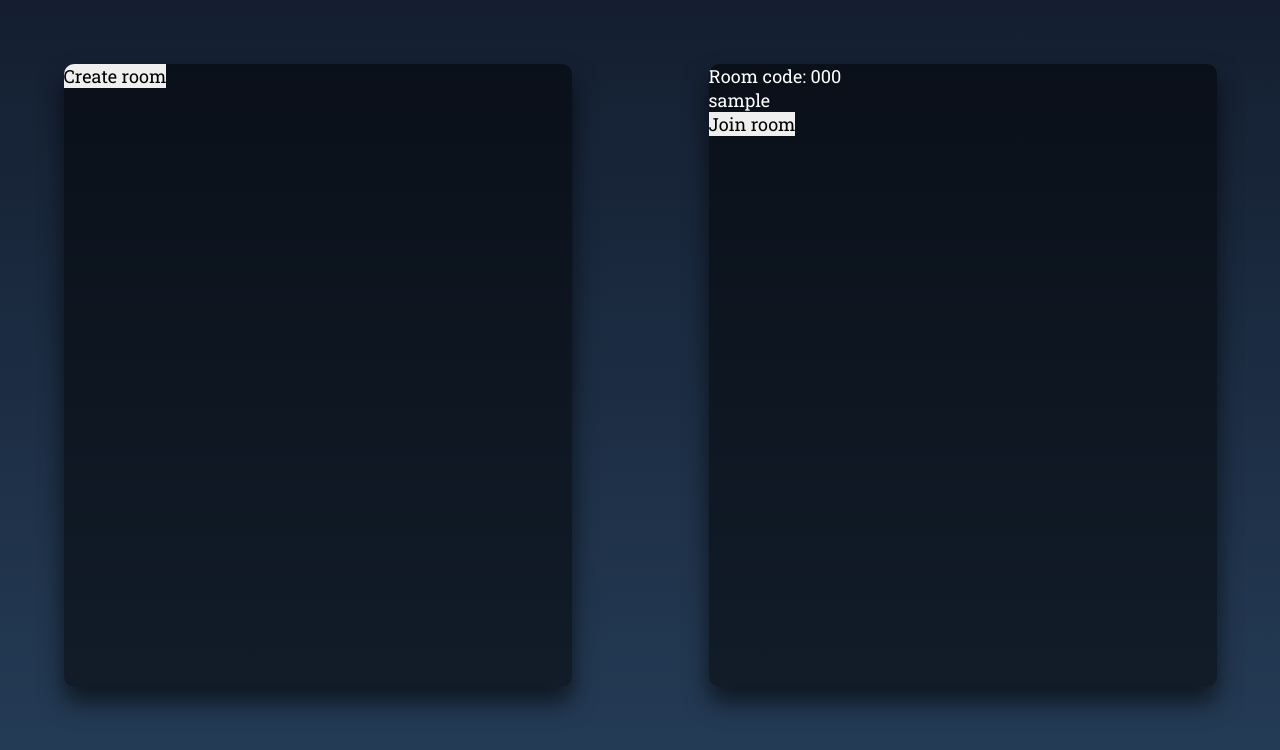
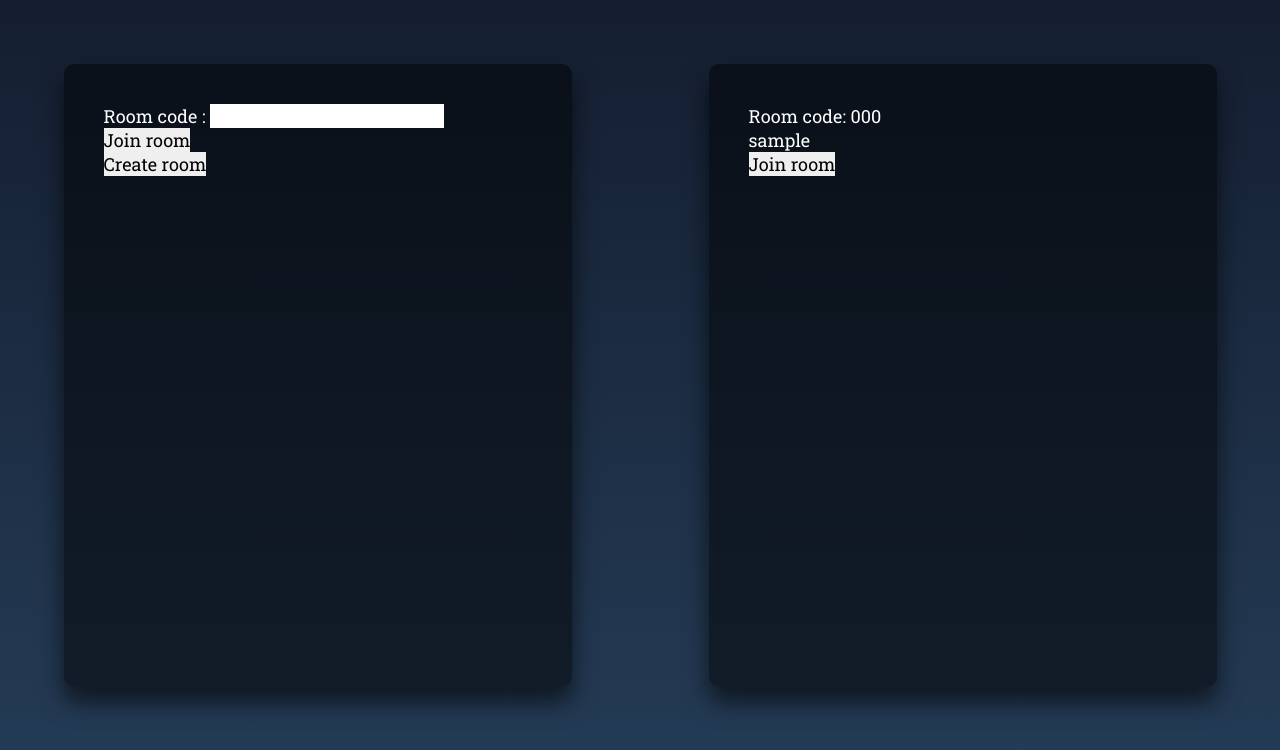
Before and after one commit to Sydnec/skullking, a Django app: template myapp/templates/myapp/home.html in a window 1280 px wide. Shown: the part 50-800 px from the top of the page. Run offline with Django 3.2, Linux system fonts and the light colour scheme; the template is opened without the code that fills it: most values are stand-ins (such as "Sample title", 1, 10 or a date in 2020); some web fonts are replaced.

```diff
--- a/myapp/apps.py
+++ b/myapp/apps.py
@@ -1,5 +1,4 @@
 from django.apps import AppConfig
-
 
 class MyAppConfig(AppConfig):
     name = 'myapp'
--- a/myapp/models/models.py
+++ b/myapp/models/models.py
@@ -11,6 +11,7 @@ class Room(models.Model):
     code = models.CharField(max_length=6, unique=True,  primary_key=True)
     players = models.ManyToManyField(Player, related_name='rooms', blank=True, limit_choices_to={'rooms__lt': 10})
     rounds = models.ManyToManyField('Round', related_name='rooms', blank=True, limit_choices_to={'rooms__lt': 10})
+    owner = models.ForeignKey(Player, on_delete=models.CASCADE, related_name='owned_rooms', null=False)
 
     def save(self, *args, **kwargs):
         if not self.code:
--- a/myapp/static/myapp/style.css
+++ b/myapp/static/myapp/style.css
@@ -10,7 +10,7 @@
 	font-size: 18px;
 	overflow: hidden;
 }
-p, h1, h2, h3, h4, h5, h6, li {
+p, h1, h2, h3, h4, h5, h6, li, label {
 	color: white;
 }
 #content {
@@ -179,6 +179,7 @@ a {
 }
 .room-list,
 .room-creation {
+    padding: 40px;
     display: block;
     margin: 10%;
     background: rgba(0, 0, 0, 0.5);
--- a/myapp/templates/myapp/base.html
+++ b/myapp/templates/myapp/base.html
@@ -1,12 +1,13 @@
-<!-- this is base template with navbar and footer -->
+<!-- myapp/templates/myapp/base.html -->
+
 {% load static %}
-
 <!DOCTYPE html>
 <html lang="fr">
 	<head>
 		<meta charset="UTF-8" />
 		<meta name="viewport" content="width=device-width, initial-scale=1.0" />
 		<title>Skullking</title>
+		<link rel="shortcut icon" href="{% static 'myapp/images/logo.png' %}" />
 		<link rel="preconnect" href="https://fonts.googleapis.com" />
 		<link rel="preconnect" href="https://fonts.gstatic.com" crossorigin />
 		<link
@@ -39,7 +40,9 @@
 				{% if not user.is_authenticated %}
 				<ul class="navbar-nav">
 					<li class="active">
-						<a id="register-button" href="{% url 'register' %}">Registration</a>
+						<a id="register-button" href="{% url 'register' %}"
+							>Registration</a
+						>
 					</li>
 				</ul>
 				{% endif %}
@@ -56,7 +59,9 @@
 				<p class="account-infos">Logged as {{ user.username }}</p>
 				<ul class="navbar-nav">
 					<li class="active">
-						<a id="signout-button" href="{% url 'logout' %}">Sign Out</a>
+						<a id="signout-button" href="{% url 'logout' %}"
+							>Sign Out</a
+						>
 					</li>
 				</ul>
 				{% endif %}
--- a/myapp/templates/myapp/home.html
+++ b/myapp/templates/myapp/home.html
@@ -1,11 +1,18 @@
+<!-- myapp/templates/myapp/home.html -->
+
 {% extends "myapp/base.html" %} {% block content %}
 <div class="home-content">
 	<div class="room-creation">
-        <form action="/room/" method="post">
+		<form action="/room_redirect" method="get">
+			<label for="roomInput">Room code :</label>
+			<input type="text" id="roomInput" name="content" />
+			<input type="submit" value="Join room" />
+		</form>
+		<form action="/room/" method="post">
 			{% csrf_token %}
 			<button type="submit">Create room</button>
 		</form>
-    </div>
+	</div>
 	<div class="room-list">
 		{% for room in rooms_data %}
 		<h2>Room code: {{ room.code }}</h2>
@@ -14,7 +21,7 @@
 			<li>{{ username }}</li>
 			{% endfor %}
 		</ul>
-        <form action="/room/{{ room.code }}/" method="post">
+		<form action="/room/{{ room.code }}/" method="post">
 			{% csrf_token %}
 			<input type="hidden" name="room_id" value="{{ room.code }}" />
 			<button type="submit">Join room</button>
--- a/myapp/templates/myapp/login.html
+++ b/myapp/templates/myapp/login.html
@@ -1,3 +1,5 @@
+<!-- myapp/templates/myapp/login.html -->
+
 {% extends "myapp/base.html" %} {% block content %}
 <div class="form-content">
 	<h2>Login</h2>
--- a/myapp/templates/myapp/registration.html
+++ b/myapp/templates/myapp/registration.html
@@ -1,3 +1,5 @@
+<!-- myapp/templates/myapp/registration.html -->
+
 {% extends "myapp/base.html" %} {% block content %}
 <div class="form-content">
 	<h2>Register</h2>
--- a/myapp/urls.py
+++ b/myapp/urls.py
@@ -1,7 +1,7 @@
 from myapp.views.home import home
 from myapp.views.game import game
 from myapp.views.logout import logout
-from myapp.views.room import newroom, joinroom, leaveroom
+from myapp.views.room import newroom, joinroom, leaveroom, room_redirect
 from myapp.views.register import RegisterView
 
 from django.urls import path, re_path
@@ -17,6 +17,7 @@ urlpatterns = [
     path('logout/', logout, name='logout'),
     path('register/', RegisterView.as_view(), name='register'),
     path('room/', newroom, name='room'),
+    path('room_redirect/', room_redirect, name='room_redirect'),
     path('room/<str:room_id>', game, name='room'),
     re_path(r'^room/(?P<room_id>[a-zA-Z0-9]{6})/$', game),
     path('leave/<str:room_id>', leaveroom, name='room'),
--- a/myapp/views/game.py
+++ b/myapp/views/game.py
@@ -1,6 +1,7 @@
+# myapp/views/game.py
+
 from django.contrib.auth.models import User
 from django.contrib.auth.decorators import login_required
-from django.core.paginator import Paginator
 from django.shortcuts import render, redirect
 from myapp.models import Room
 from myapp.views.room import joinroom
--- a/myapp/views/home.py
+++ b/myapp/views/home.py
@@ -1,3 +1,5 @@
+# myapp/views/home.py
+
 from django.contrib.auth.models import User
 from django.core.paginator import Paginator
 from django.shortcuts import render, redirect
--- a/myapp/views/logout.py
+++ b/myapp/views/logout.py
@@ -1,3 +1,5 @@
+# myapp/views/logout.py
+
 from django.shortcuts import redirect
 from django.contrib.auth import logout as auth_logout
 
--- a/myapp/views/register.py
+++ b/myapp/views/register.py
@@ -1,3 +1,5 @@
+# myapp/views/register.py
+
 from django.contrib.auth.hashers import make_password
 from django.contrib.auth.models import User
 from django.urls import reverse_lazy
```
Also changed, not shown: myapp/templates/myapp/room.html (+6 -16 lines), myapp/views/room.py (+17 -5 lines). Lines whose indentation alone changed are shown as unchanged.
